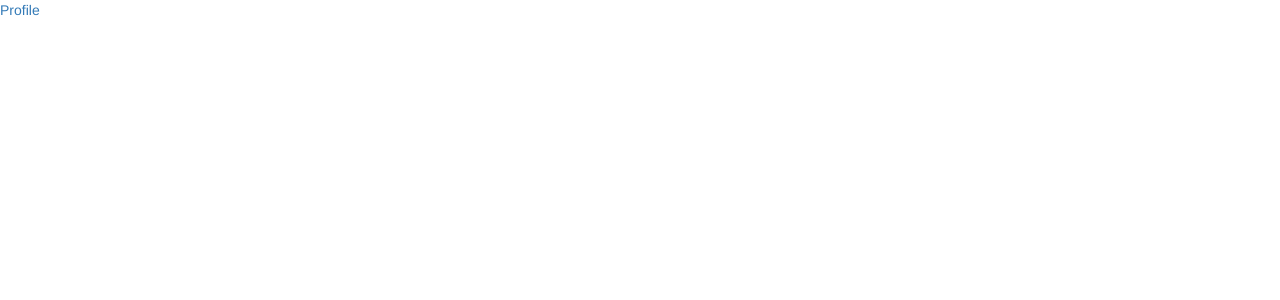
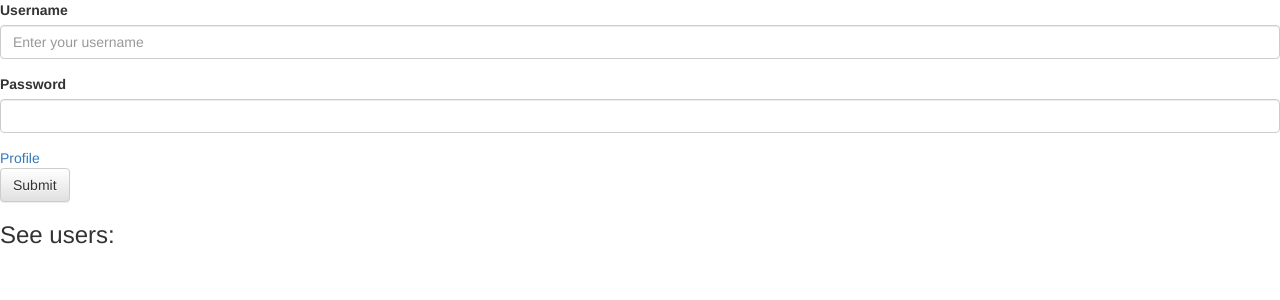
Before and after one commit to Jwing28/TheKitchenSink, a React (Create React App) app in the folder react-ui/: page /login in a window 1280 px wide. Shown: the top 300 px of the page. Built offline with nearby package versions, Linux system fonts and the light colour scheme.

Commit message:
switch server to run on nodemon, continued setup fe and be login

```diff
--- a/package.json
+++ b/package.json
@@ -8,7 +8,7 @@
     "node": "8.9.x"
   },
   "scripts": {
-    "start": "node server",
+    "start": "nodemon server",
     "heroku-postbuild": "cd react-ui/ && npm install && npm install --only=dev --no-shrinkwrap && npm run build"
   },
   "cacheDirectories": [
--- a/react-ui/src/App.js
+++ b/react-ui/src/App.js
@@ -1,70 +1,7 @@
-import React, { Component } from 'react';
-
+import React from 'react';
 import Main from './home/Main';
 import './App.css';
 
-class App extends Component {
-  constructor(props) {
-    super(props);
-
-
-  }
-
-  render() {
-    return(
-      <Main />
-    );
-  }
-}
-
-          //WILL BE PART OF USER PROFILE
-          //ONCE USER LOGs IN
-// class App extends Component {
-//   constructor(props) {
-//     super(props);
-//     this.state = {
-//       message: null,
-//       fetching: true
-//     };
-//   }
-//
-//   componentDidMount() {
-//     fetch('/api')
-//       .then(response => {
-//         if (!response.ok) {
-//           throw new Error(`status ${response.status}`);
-//         }
-//         return response.json();
-//       })
-//       .then(json => {
-//         this.setState({
-//           message: JSON.stringify(json),
-//           fetching: false
-//         });
-//       }).catch(e => {
-//         this.setState({
-//           message: `API call failed: ${e}`,
-//           fetching: false
-//         });
-//       })
-//   }
-//
-//   render() {
-//     return (
-//       <div className="App">
-//         <div className="App-header">
-//         </div>
-//         <p className="App-intro">
-//             {'create-react-app with a custom Node/Express server'}
-//         </p>
-//         <p className="App-intro">
-//           {this.state.fetching
-//             ? 'Fetching message from API'
-//             : this.state.message}
-//         </p>
-//       </div>
-//     );
-//   }
-// }
+const App = () => <Main />;
 
 export default App;
--- /dev/null
+++ b/react-ui/src/components/fieldgroup.js
@@ -0,0 +1,13 @@
+import React from 'react';
+import { FormGroup, ControlLabel, FormControl, HelpBlock } from 'react-bootstrap';
+
+//via react-bootstrap
+const FieldGroup = ({ id, label, help, ...props }) => (
+    <FormGroup controlId={id}>
+      <ControlLabel>{label}</ControlLabel>
+      <FormControl {...props} />
+      {help && <HelpBlock>{help}</HelpBlock>}
+    </FormGroup>
+);
+
+export default FieldGroup;
--- a/react-ui/src/home/login.js
+++ b/react-ui/src/home/login.js
@@ -1,9 +1,113 @@
-import React from 'react';
+import React, { Component } from 'react';
 import { Link } from 'react-router-dom';
+import FieldGroup from '../components/fieldgroup';
+import { Button } from 'react-bootstrap';
 
-const Login = () => (
-  <div>
-    <div><Link to='/profile'>Profile</Link></div>
-  </div>
-);
+class Login extends Component {
+  constructor(props) {
+    super(props);
+
+    this.state = { username:'' , password:'', result: null, message:'' }
+  }
+
+  onSubmit = (e) => {
+    e.preventDefault();
+    fetch('/api')
+      .then(response => {
+        //ex. if response is not 200, throw error
+        if (!response.ok) {
+          throw new Error(`status ${response.status}`);
+        }
+        return response.json();
+      })
+      .then(json => {
+        //logic should be in server not here
+
+        this.setState({
+          result: JSON.stringify(json),
+        });
+      }).catch(e => {
+        console.log(`API call failed: ${e}`);
+      });
+  }
+
+  onInputChange = (e) => {
+    const { name, value } = e.target;
+    this.setState({ [name]: value });
+  }
+
+  render() {
+    return(
+      <form onSubmit={this.onSubmit} className="Login-form">
+        <FieldGroup
+          id="formControlsUsername"
+          label="Username"
+          name="username"
+          placeholder="Enter your username"
+          value={this.state.username}
+          onChange={this.onInputChange}
+        />
+        <FieldGroup
+          id="formControlsPassword"
+          label="Password"
+          name="password"
+          value={this.state.password}
+          onChange={this.onInputChange}
+        />
+        <div><Link to='/profile'>Profile</Link></div>
+        <Button type="submit">Submit</Button>
+        <h3>See users: {this.state.result}</h3>
+      </form>
+    );
+  }
+}
+
 export default Login;
+//
+// class App extends Component {
+//   constructor(props) {
+//     super(props);
+//     this.state = {
+//       message: null,
+//       fetching: true
+//     };
+//   }
+//
+//   componentDidMount() {
+//     fetch('/api')
+//       .then(response => {
+//         if (!response.ok) {
+//           throw new Error(`status ${response.status}`);
+//         }
+//         return response.json();
+//       })
+//       .then(json => {
+//         this.setState({
+//           message: JSON.stringify(json),
+//           fetching: false
+//         });
+//       }).catch(e => {
+//         this.setState({
+//           message: `API call failed: ${e}`,
+//           fetching: false
+//         });
+//       })
+//   }
+//
+//   render() {
+//     return (
+//       <div className="App">
+//         <div className="App-header">
+//         </div>
+//         <p className="App-intro">
+//             {'create-react-app with a custom Node/Express server'}
+//         </p>
+//         <p className="App-intro">
+//           {this.state.fetching
+//             ? 'Fetching message from API'
+//             : this.state.message}
+//         </p>
+//       </div>
+//     );
+//   }
+// }
```
Also changed, not shown: react-ui/src/home/styles/Login.css (added), 1 other file (tests, documents, lock files or other folders).
